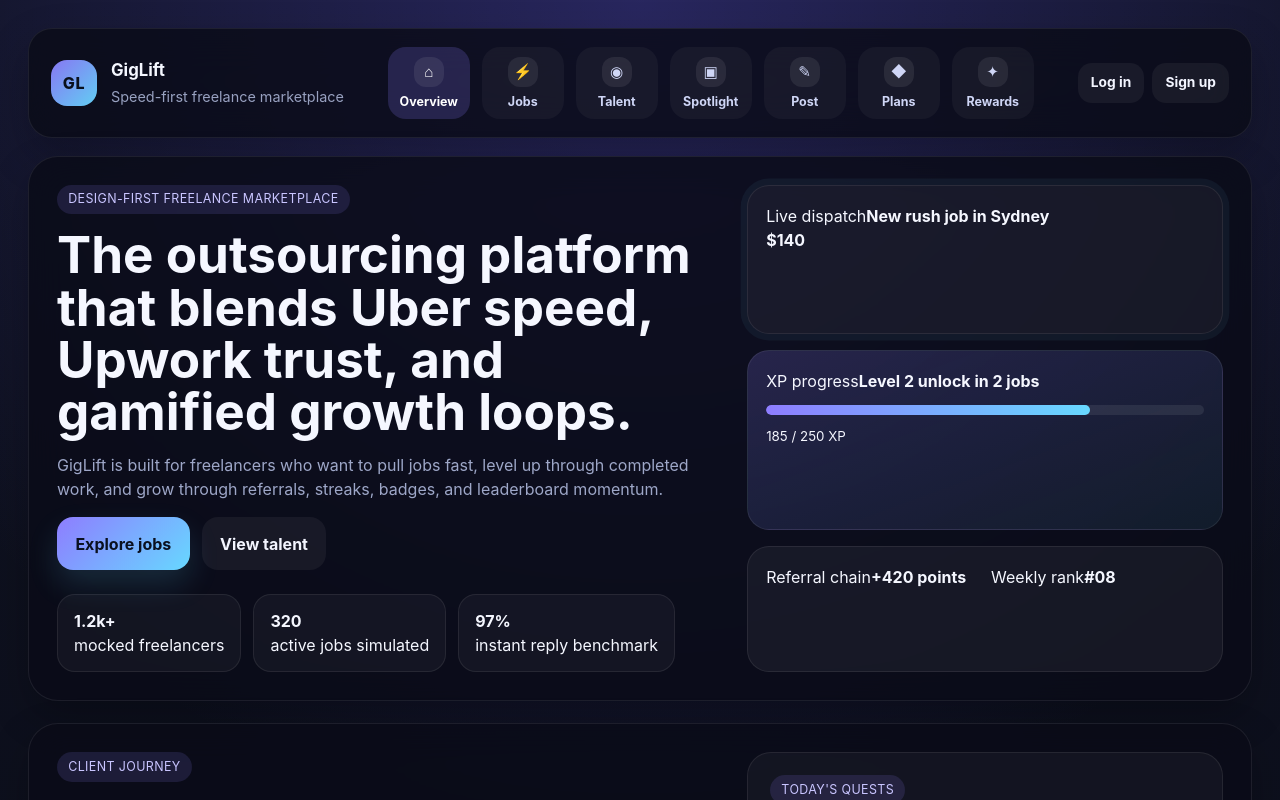
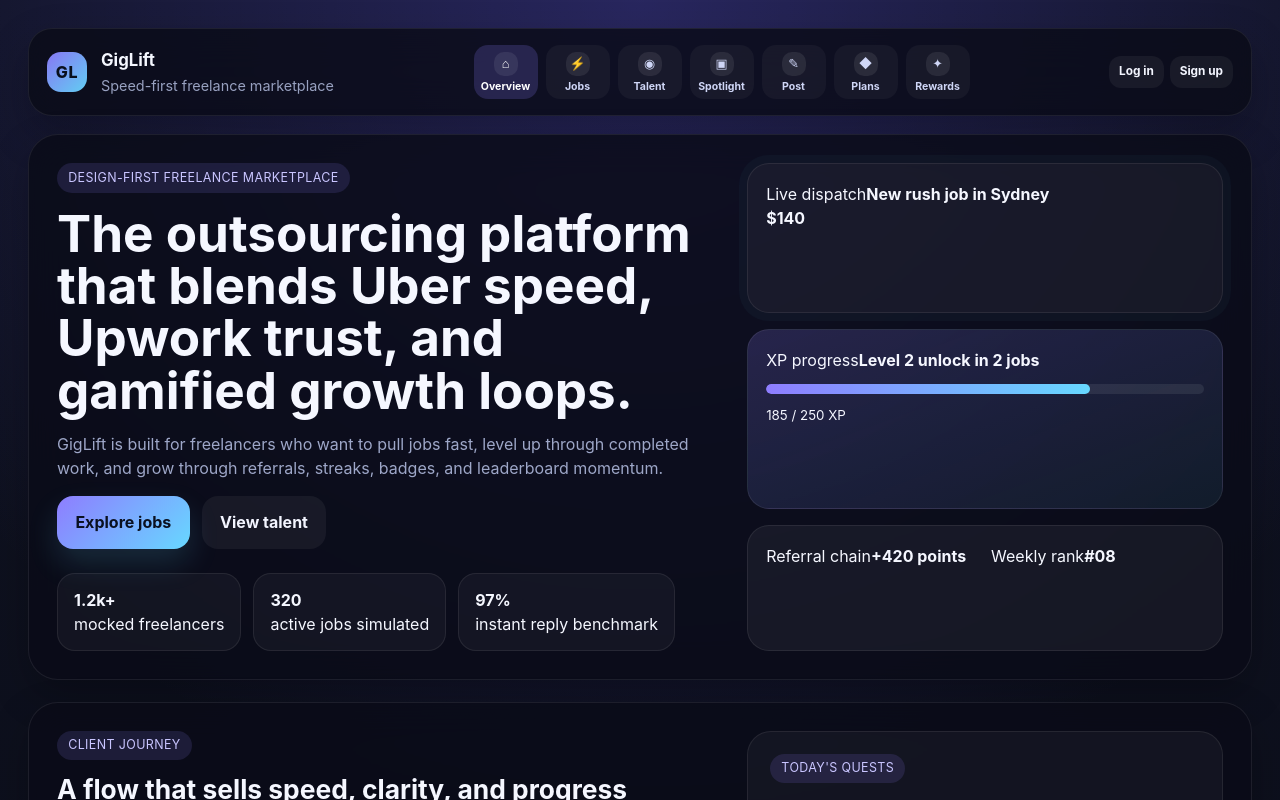
Before and after one commit to fintie/GigLift, a React (Vite) app: page / in a window 1280 px wide. Shown: the top 800 px of the page. Built offline with nearby package versions, Linux system fonts and the light colour scheme.

Commit message:
Tighten GigLift top navigation

```diff
--- a/src/App.jsx
+++ b/src/App.jsx
@@ -1082,25 +1082,25 @@
             </div>
           </div>
 
-          <nav className="feature-nav" aria-label="Primary">
+          <nav className="feature-nav single-row-nav" aria-label="Primary">
             {navItems.map((item) => (
               <button
                 key={item.id}
                 type="button"
-                className={`feature-link ${activePage === item.id ? 'active' : ''}`}
+                className={`feature-link compact-feature-link ${activePage === item.id ? 'active' : ''}`}
                 onClick={() => setActivePage(item.id)}
                 title={item.label}
                 aria-label={item.label}
               >
-                <span className="nav-icon">{item.icon}</span>
-                <span className="feature-label">{item.label}</span>
+                <span className="nav-icon compact-nav-icon">{item.icon}</span>
+                <span className="feature-label compact-feature-label">{item.label}</span>
               </button>
             ))}
           </nav>
 
-          <div className="utility-rail">
+          <div className="utility-rail compact-utility-rail">
             {user ? (
-              <div className="user-chip compact-user-chip">
+              <div className="user-chip compact-user-chip ultra-compact-user-chip">
                 <div className="user-dot" />
                 <div>
                   <strong>{user.name}</strong>
@@ -1108,10 +1108,10 @@
                 </div>
               </div>
             ) : (
-              <div className="auth-actions subtle-auth">
+              <div className="auth-actions subtle-auth compact-subtle-auth">
                 <button
                   type="button"
-                  className="ghost-button mini-action"
+                  className="ghost-button mini-action tiny-action"
                   onClick={() => {
                     setAuthMode('login')
                     setShowAuthModal(true)
@@ -1121,7 +1121,7 @@
                 </button>
                 <button
                   type="button"
-                  className="ghost-button mini-action"
+                  className="ghost-button mini-action tiny-action"
                   onClick={() => {
                     setAuthMode('register')
                     setShowAuthModal(true)
--- a/src/index.css
+++ b/src/index.css
@@ -103,7 +103,10 @@
 
 .feature-topbar {
   align-items: center;
-  flex-wrap: wrap;
+  flex-wrap: nowrap;
+  min-height: 88px;
+  padding: 12px 18px;
+  overflow: hidden;
 }
 
 .brand-lockup {
@@ -124,9 +127,9 @@
 }
 
 .brand-mark {
-  width: 46px;
-  height: 46px;
-  border-radius: 16px;
+  width: 40px;
+  height: 40px;
+  border-radius: 14px;
   display: grid;
   place-items: center;
   font-weight: 800;
@@ -155,9 +158,15 @@
 }
 
 .feature-nav {
-  flex: 1 1 560px;
+  flex: 1 1 auto;
   justify-content: center;
-  flex-wrap: wrap;
+  flex-wrap: nowrap;
+  gap: 8px;
+  overflow: hidden;
+}
+
+.single-row-nav {
+  min-width: 0;
 }
 
 .feature-link {
@@ -173,6 +182,13 @@
   box-shadow: none;
 }
 
+.compact-feature-link {
+  min-width: 64px;
+  padding: 0.45rem 0.38rem;
+  gap: 5px;
+  border-radius: 14px;
+}
+
 .feature-link.active {
   background: rgba(142, 125, 255, 0.2);
   color: #fff;
@@ -183,13 +199,25 @@
   line-height: 1.1;
 }
 
+.compact-feature-label {
+  font-size: 0.66rem;
+}
+
 .utility-rail {
   margin-left: auto;
   justify-content: flex-end;
 }
 
+.compact-utility-rail {
+  flex: 0 0 auto;
+}
+
 .subtle-auth {
   gap: 8px;
+}
+
+.compact-subtle-auth {
+  gap: 6px;
 }
 
 .mini-action {
@@ -198,8 +226,18 @@
   font-size: 0.86rem;
 }
 
+.tiny-action {
+  padding: 0.42rem 0.62rem;
+  border-radius: 12px;
+  font-size: 0.74rem;
+}
+
 .compact-user-chip {
   padding: 0.55rem 0.75rem;
+}
+
+.ultra-compact-user-chip {
+  padding: 0.42rem 0.58rem;
 }
 
 .nav-icon {
@@ -210,6 +248,13 @@
   place-items: center;
   background: rgba(255, 255, 255, 0.08);
   font-size: 0.95rem;
+}
+
+.compact-nav-icon {
+  width: 24px;
+  height: 24px;
+  border-radius: 10px;
+  font-size: 0.8rem;
 }
 
 .ghost-button {
@@ -727,6 +772,16 @@
   .freelancer-layout {
     grid-template-columns: 1fr;
   }
+
+  .feature-topbar {
+    flex-wrap: wrap;
+    min-height: auto;
+  }
+
+  .feature-nav {
+    flex-wrap: wrap;
+    overflow: visible;
+  }
 }
 
 @media (max-width: 760px) {
@@ -747,8 +802,13 @@
     align-items: stretch;
   }
 
+  .feature-topbar {
+    flex-wrap: wrap;
+  }
+
   .feature-nav {
     justify-content: flex-start;
+    flex-wrap: wrap;
   }
 
   .feature-link {
```
